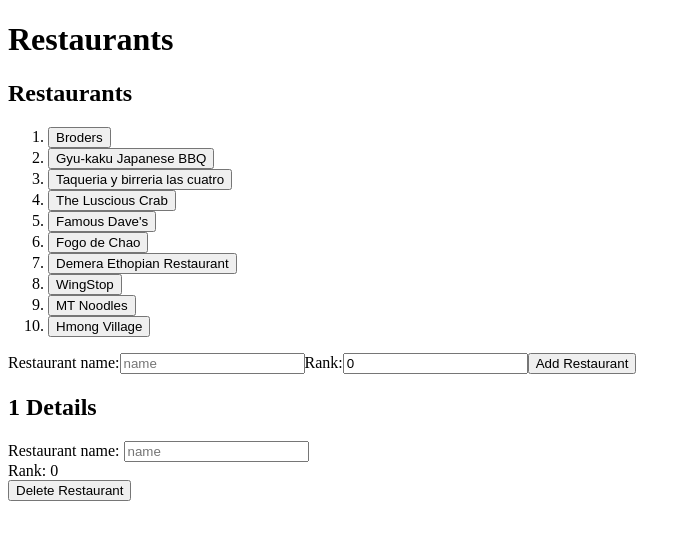
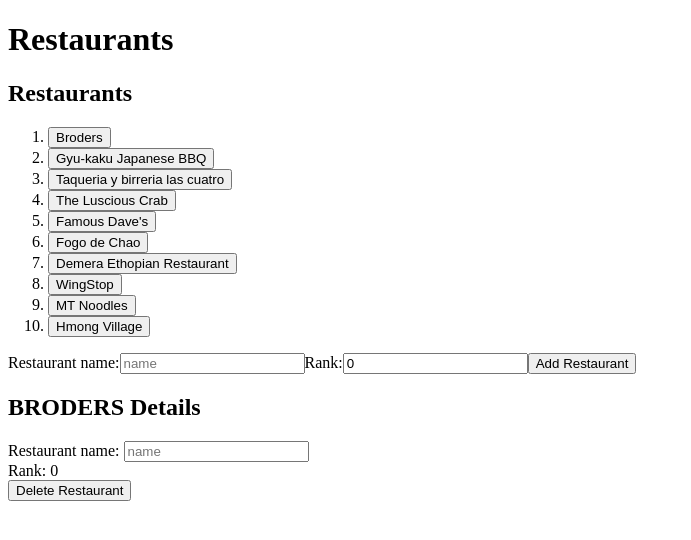
Before and after one commit to BrieFitzpatrick/Restaurants-App, an Angular app in the folder restaurants/: page / in a window 1280 px wide. Both pictures are taken after a click on the button "Broders". Shown: the top 540 px of the page, without its empty margins (0-691 px from the left). Built offline with nearby package versions, Linux system fonts and the light colour scheme.

Commit message:
#9 dictionary works!

```diff
--- a/restaurants/src/app/components/restaurants/restaurants.component.html
+++ b/restaurants/src/app/components/restaurants/restaurants.component.html
@@ -18,7 +18,7 @@
   </div>
 
   <div *ngIf="selectedRestaurant">
-    <h2>{{selectedRestaurant | uppercase}} Details</h2>
+    <h2>{{restaurants[selectedRestaurant].name | uppercase}} Details</h2>
     <div>
       <label for="restaurant-name">Restaurant name: </label>
       <input id="restaurant-name" [(ngModel)]="newRestaurant.name" placeholder="name">
--- a/restaurants/src/app/components/restaurants/restaurants.component.ts
+++ b/restaurants/src/app/components/restaurants/restaurants.component.ts
@@ -18,9 +18,10 @@
     id: number = 0;
 
     newRestaurant: Restaurant = { name: '', rank: 0};
+
     selectedRestaurant?: string;
     onSelect(restaurantKey: string): void{
-      this.selectedRestaurant= restaurantKey;
+      this.selectedRestaurant = restaurantKey;
     }
     ngOnInit() {
       this.restaurants = this.restaurantsService.getAll();
@@ -32,6 +33,9 @@
 
     delete(restaurantKey: string){
       this.restaurantsService.delete(restaurantKey);
+      if(this.selectedRestaurant === restaurantKey){
+        this.selectedRestaurant = '';
+      }
 
     }
     //TODO: add constructor and inject service
```
